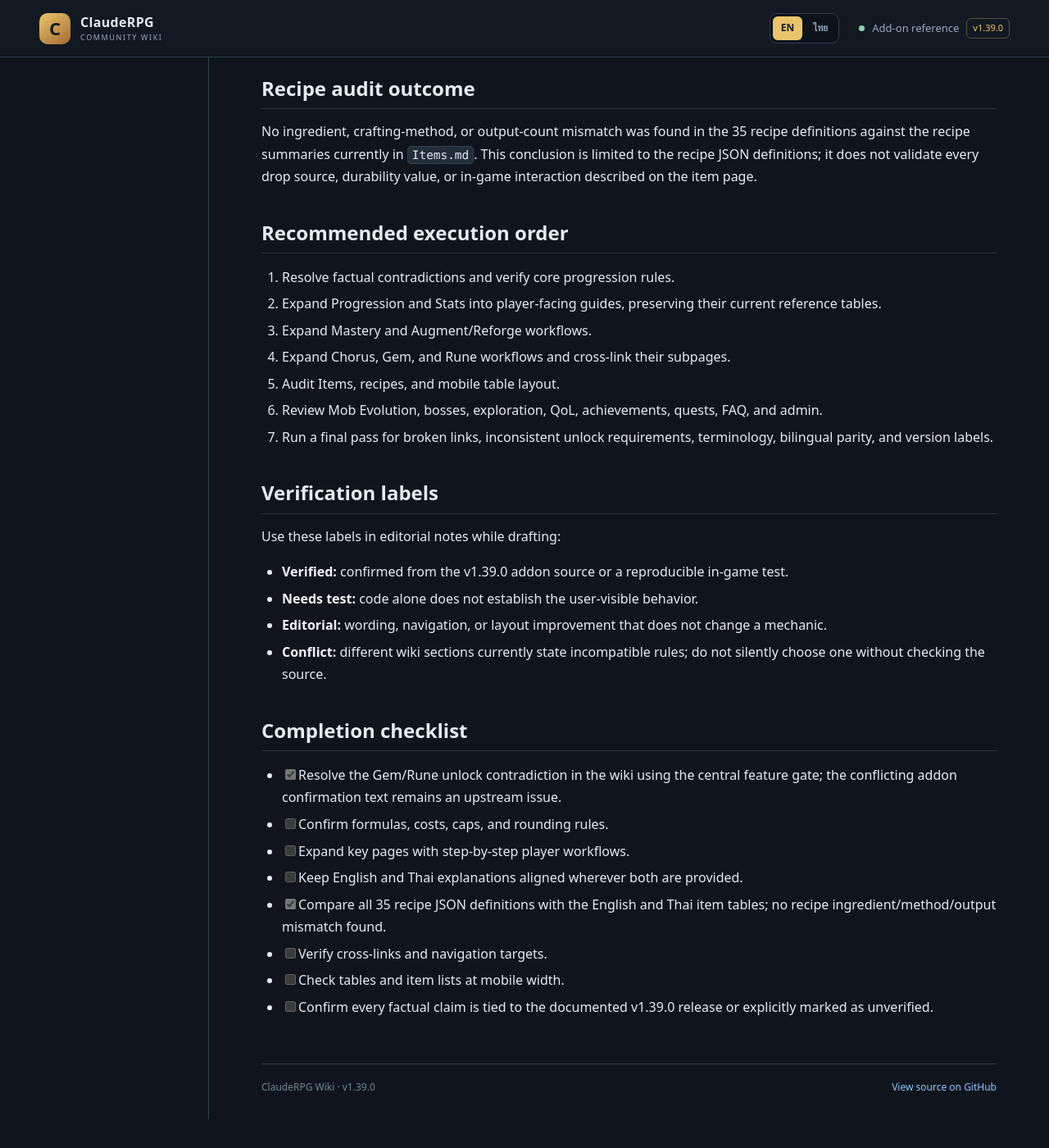
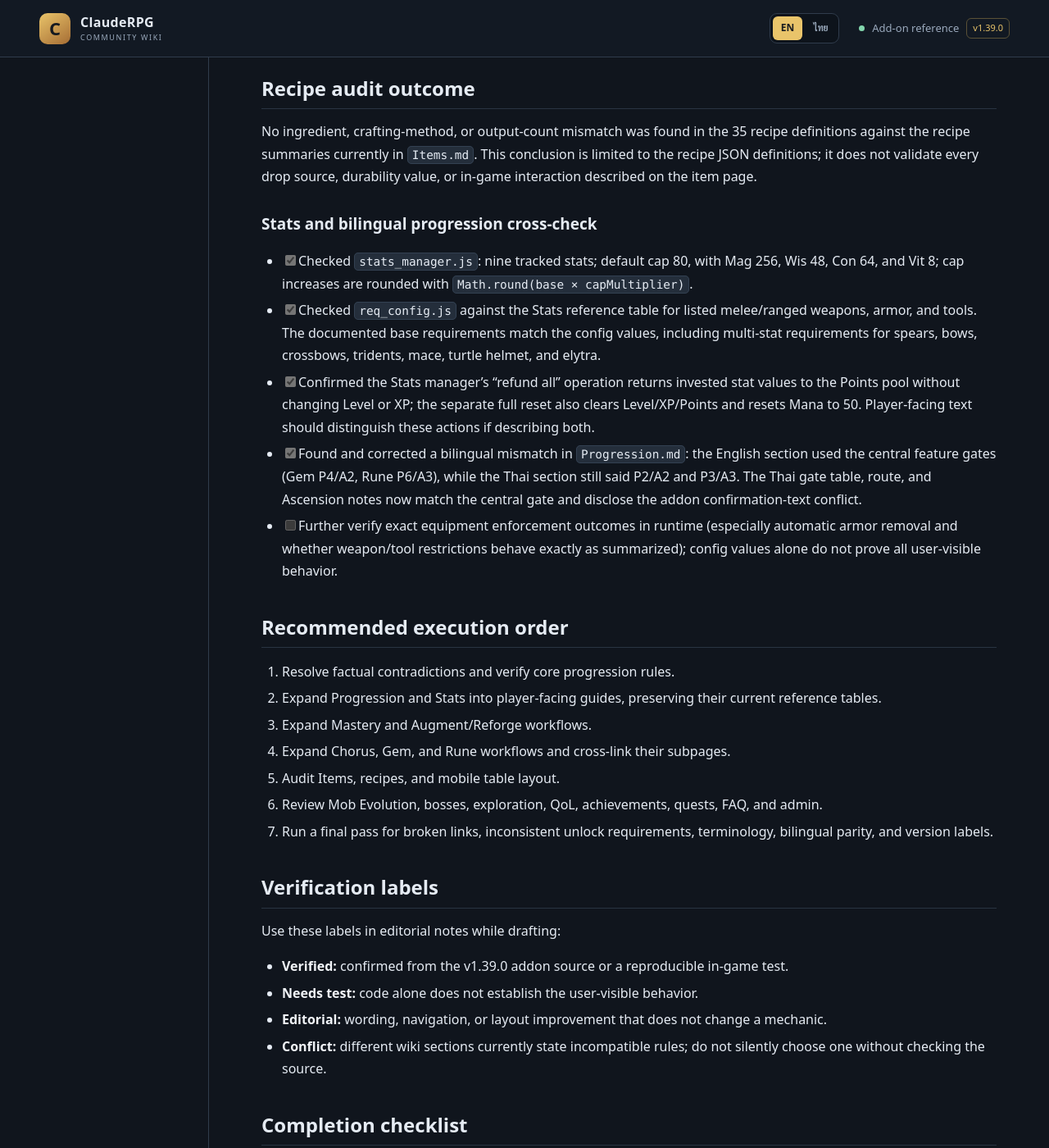
Before and after one commit to miniTorch25/ClaudeRPG-Wiki-V2, a Jekyll site: the page built from CONTENT-GAP-AUDIT.md, in a window 1280 px wide and 1400 px high, scrolled down 3801 px. Shown: the whole window at 82% size. Built offline with Jekyll 4.4.1, drawn with Linux system fonts in a browser that asks for light colours; our own code applies the rules of GitHub Pages for plain Markdown files; before the commit the page ends 5166 px from its top, so only the background shows below that; some of the changed text lies outside the part shown.

Commit message:
docs: record stat and bilingual consistency audit

```diff
--- a/CONTENT-GAP-AUDIT.md
+++ b/CONTENT-GAP-AUDIT.md
@@ -85,6 +85,16 @@ The v1.39.0 addon package was retrieved from the Library and inspected directly.
 
 No ingredient, crafting-method, or output-count mismatch was found in the 35 recipe definitions against the recipe summaries currently in `Items.md`. This conclusion is limited to the recipe JSON definitions; it does not validate every drop source, durability value, or in-game interaction described on the item page.
 
+
+
+### Stats and bilingual progression cross-check
+
+- [x] Checked `stats_manager.js`: nine tracked stats; default cap 80, with Mag 256, Wis 48, Con 64, and Vit 8; cap increases are rounded with `Math.round(base × capMultiplier)`.
+- [x] Checked `req_config.js` against the Stats reference table for listed melee/ranged weapons, armor, and tools. The documented base requirements match the config values, including multi-stat requirements for spears, bows, crossbows, tridents, mace, turtle helmet, and elytra.
+- [x] Confirmed the Stats manager's “refund all” operation returns invested stat values to the Points pool without changing Level or XP; the separate full reset also clears Level/XP/Points and resets Mana to 50. Player-facing text should distinguish these actions if describing both.
+- [x] Found and corrected a bilingual mismatch in `Progression.md`: the English section used the central feature gates (Gem P4/A2, Rune P6/A3), while the Thai section still said P2/A2 and P3/A3. The Thai gate table, route, and Ascension notes now match the central gate and disclose the addon confirmation-text conflict.
+- [ ] Further verify exact equipment enforcement outcomes in runtime (especially automatic armor removal and whether weapon/tool restrictions behave exactly as summarized); config values alone do not prove all user-visible behavior.
+
 ## Recommended execution order
 
 1. Resolve factual contradictions and verify core progression rules.
@@ -106,7 +116,7 @@ Use these labels in editorial notes while drafting:
 ## Completion checklist
 
 - [x] Resolve the Gem/Rune unlock contradiction in the wiki using the central feature gate; the conflicting addon confirmation text remains an upstream issue.
-- [ ] Confirm formulas, costs, caps, and rounding rules.
+- [ ] Confirm formulas, costs, caps, and rounding rules. Initial source checks now confirm the stat caps and cap-rounding method; the full progression/XP and perk edge cases still need a dedicated pass.
 - [ ] Expand key pages with step-by-step player workflows.
 - [ ] Keep English and Thai explanations aligned wherever both are provided.
 - [x] Compare all 35 recipe JSON definitions with the English and Thai item tables; no recipe ingredient/method/output mismatch found.
```
